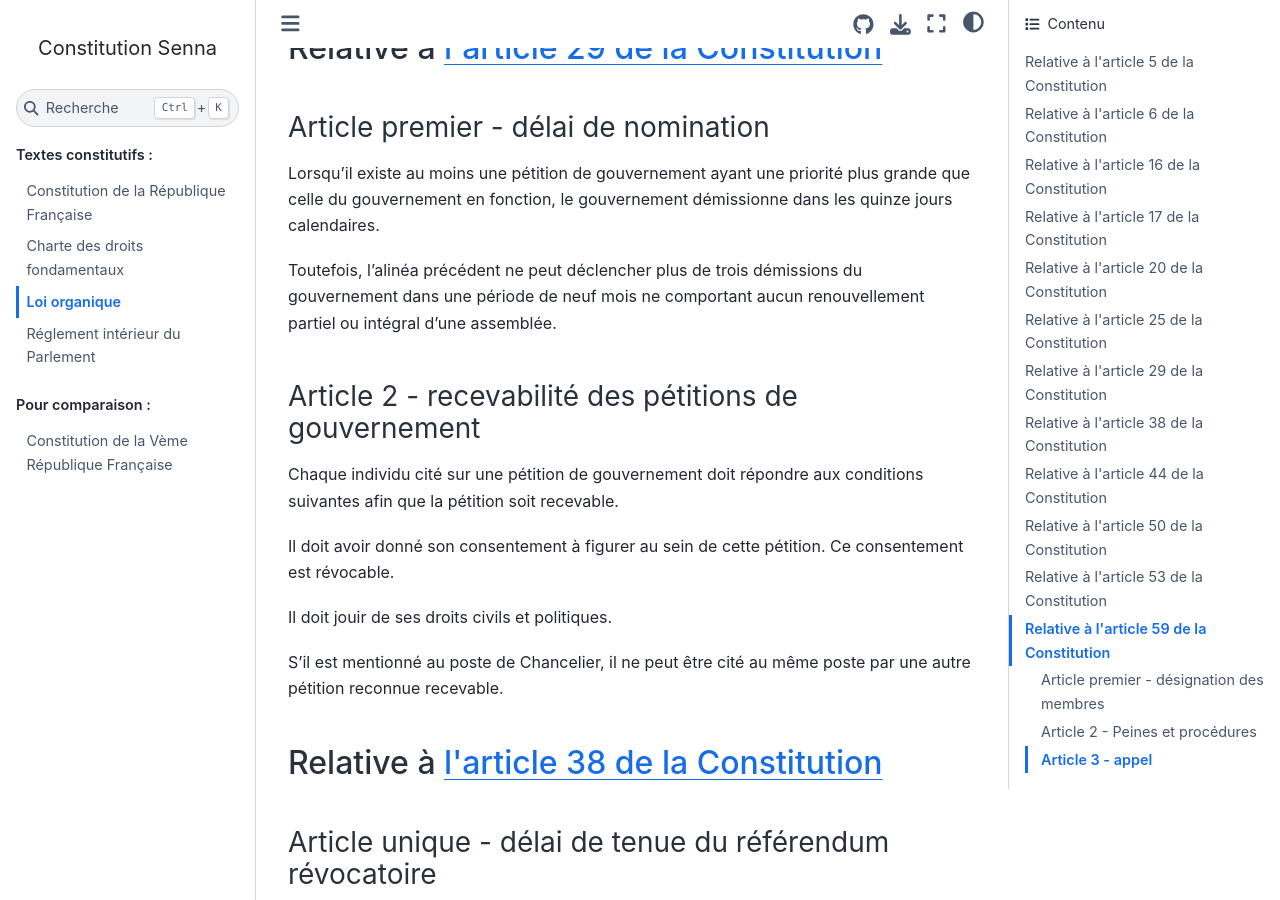
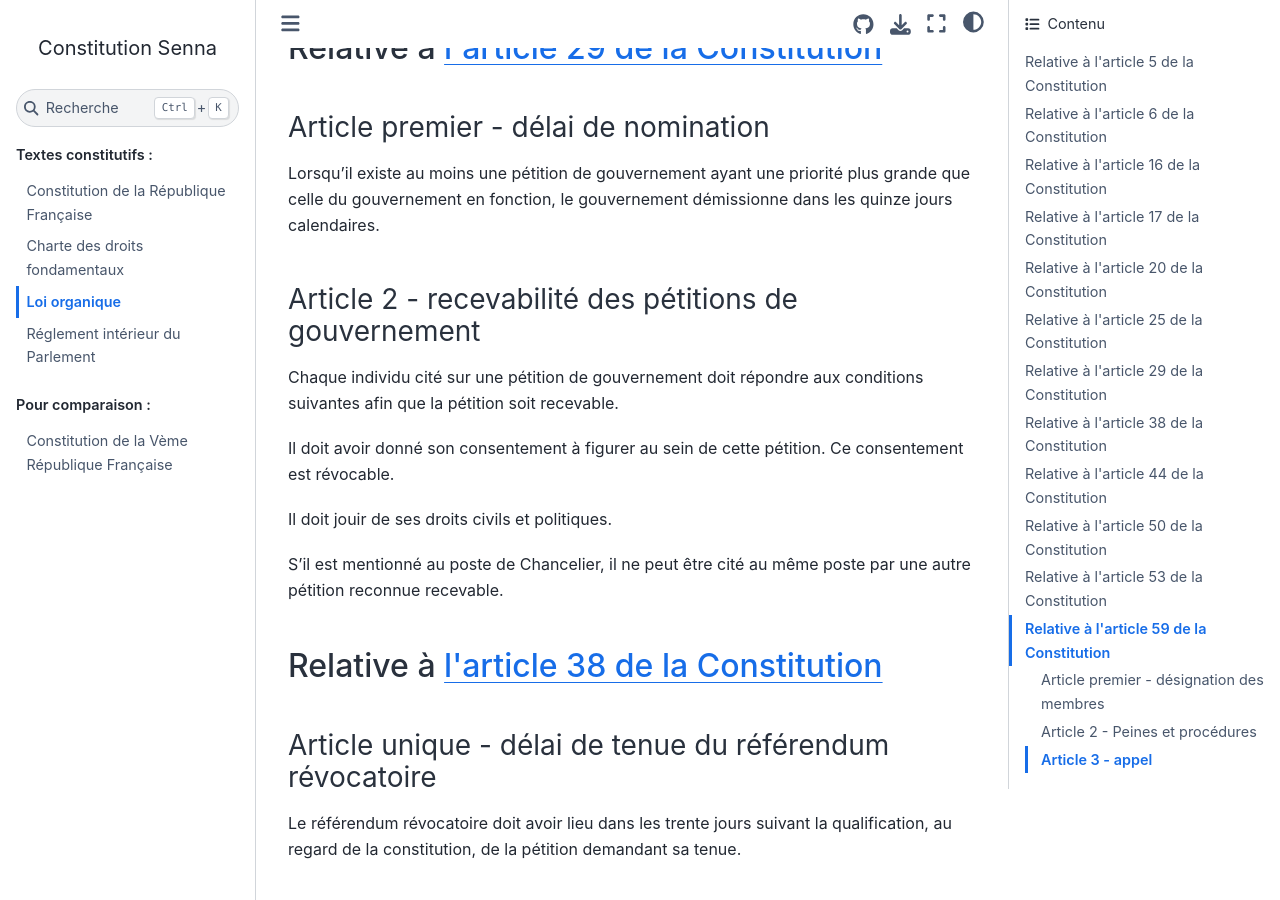
Before and after one commit to Gouvernathor/senna, a Sphinx documentation site: the page built from source/organique.rst, in a window 1280 px wide and 900 px high, scrolled down 5688 px. Built offline with Sphinx 7.4.7 and the Sphinx Book theme 1.1.4, drawn with Linux system fonts in a browser that asks for light colours.

Commit message:
revert c697e88
pas besoin en fait : on ne peut augmenter la priorité que trois fois, donc c'est déjà impossible de le faire trois fois en moins d'un mois et demie, et vraiment dur vraiment en le faisant exprès

```diff
--- a/source/organique.rst
+++ b/source/organique.rst
@@ -168,8 +168,6 @@
 -------------------------------------
 Lorsqu'il existe au moins une pétition de gouvernement ayant une priorité plus grande que celle du gouvernement en fonction, le gouvernement démissionne dans les quinze jours calendaires.
 
-Toutefois, l'alinéa précédent ne peut déclencher plus de trois démissions du gouvernement dans une période de neuf mois ne comportant aucun renouvellement partiel ou intégral d'une assemblée.
-
 Article 2 - recevabilité des pétitions de gouvernement
 ------------------------------------------------------
 Chaque individu cité sur une pétition de gouvernement doit répondre aux conditions suivantes afin que la pétition soit recevable.
```
